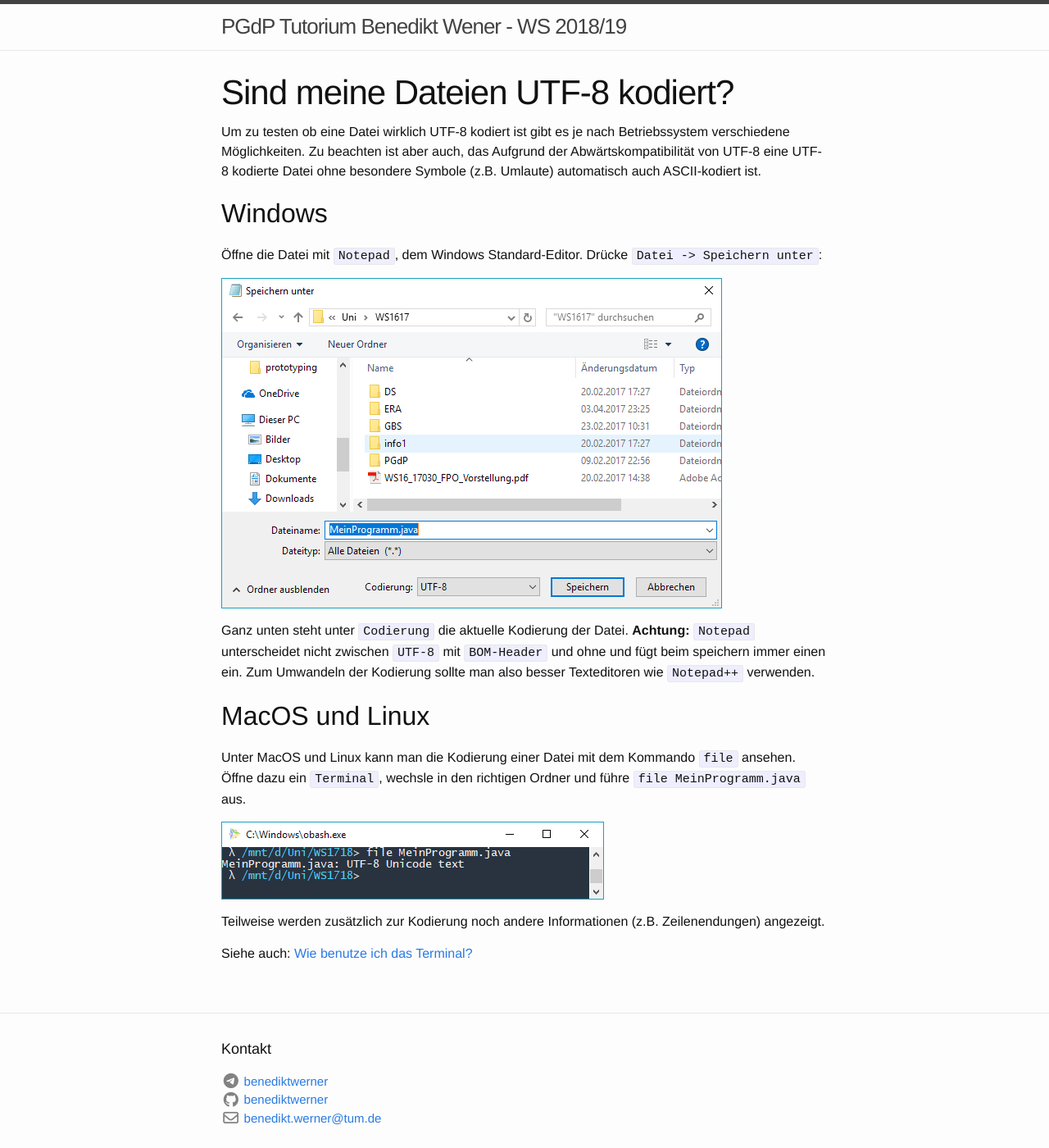
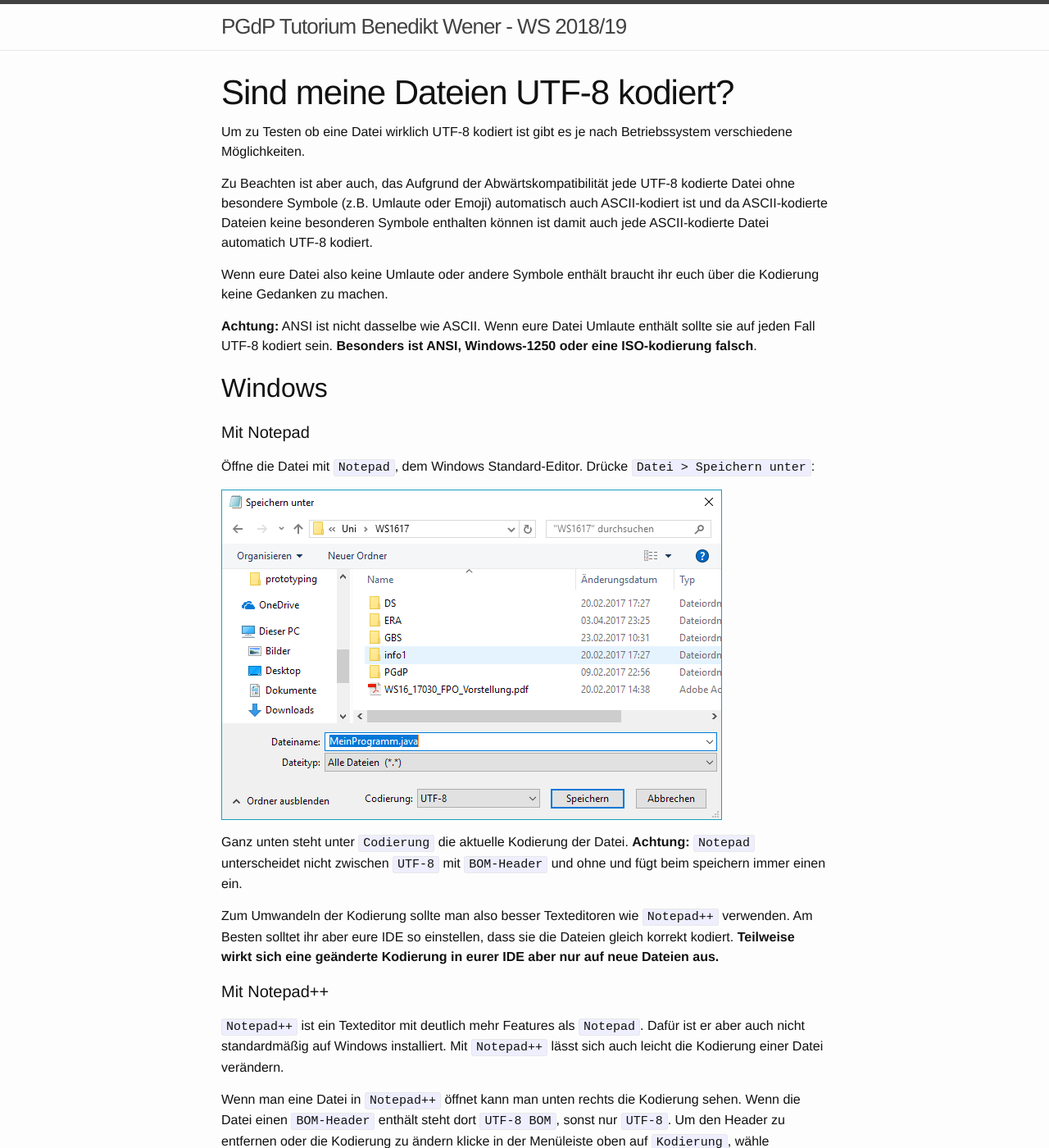
Before and after one commit to benediktwerner/pgdp18, a Jekyll site: the page built from utf-8.md, in a window 1280 px wide and 1400 px high. Shown: the whole window at 82% size. Built offline with Jekyll 4.4.1, drawn with Linux system fonts in a browser that asks for light colours; nearby versions of some CDN libraries; some of the changed text lies outside the part shown.

Commit message:
Update utf-8 notes

```diff
--- a/utf-8.md
+++ b/utf-8.md
@@ -3,19 +3,40 @@ layout: page
 title: Sind meine Dateien UTF-8 kodiert?
 link_title: UTF-8?
 ---
-Um zu testen ob eine Datei wirklich UTF-8 kodiert ist gibt es je nach Betriebssystem verschiedene Möglichkeiten.
-Zu beachten ist aber auch, das Aufgrund der Abwärtskompatibilität von UTF-8 eine UTF-8 kodierte Datei ohne
-besondere Symbole (z.B. Umlaute) automatisch auch ASCII-kodiert ist.
+Um zu Testen ob eine Datei wirklich UTF-8 kodiert ist gibt es je nach Betriebssystem verschiedene Möglichkeiten.
+
+Zu Beachten ist aber auch, das Aufgrund der Abwärtskompatibilität jede UTF-8 kodierte Datei ohne
+besondere Symbole (z.B. Umlaute oder Emoji) automatisch auch ASCII-kodiert ist und da ASCII-kodierte
+Dateien keine besonderen Symbole enthalten können ist damit auch jede ASCII-kodierte Datei automatich UTF-8 kodiert.
+
+Wenn eure Datei also keine Umlaute oder andere Symbole enthält braucht ihr euch über die Kodierung keine Gedanken zu machen.
+
+**Achtung:** ANSI ist nicht dasselbe wie ASCII. Wenn eure Datei Umlaute enthält sollte sie auf jeden Fall UTF-8 kodiert sein.
+**Besonders ist ANSI, Windows-1250 oder eine ISO-kodierung falsch**.
 
 ## Windows
-Öffne die Datei mit `Notepad`, dem Windows Standard-Editor. Drücke `Datei -> Speichern unter`:
+#### Mit Notepad
+Öffne die Datei mit `Notepad`, dem Windows Standard-Editor. Drücke `Datei > Speichern unter`:
 
 ![Screenshot Notepad->Speichern unter]({{ "/assets/img/editor-save-as.png" | absolute_url }})
 
 Ganz unten steht unter `Codierung` die aktuelle Kodierung der Datei.
 **Achtung:** `Notepad` unterscheidet nicht zwischen `UTF-8` mit `BOM-Header` und ohne
 und fügt beim speichern immer einen ein.
+
 Zum Umwandeln der Kodierung sollte man also besser Texteditoren wie `Notepad++` verwenden.
+Am Besten solltet ihr aber eure IDE so einstellen, dass sie die Dateien gleich korrekt kodiert.
+**Teilweise wirkt sich eine geänderte Kodierung in eurer IDE aber nur auf neue Dateien aus.**
+
+#### Mit Notepad++
+`Notepad++` ist ein Texteditor mit deutlich mehr Features als `Notepad`.
+Dafür ist er aber auch nicht standardmäßig auf Windows installiert.
+Mit `Notepad++` lässt sich auch leicht die Kodierung einer Datei verändern.
+
+Wenn man eine Datei in `Notepad++` öffnet kann man unten rechts die Kodierung sehen.
+Wenn die Datei einen `BOM-Header` enthält steht dort `UTF-8 BOM`, sonst nur `UTF-8`.
+Um den Header zu entfernen oder die Kodierung zu ändern klicke in der Menüleiste oben
+auf `Kodierung`, wähle `Konvertiere zu UTF-8` aus und speicher.
 
 ## MacOS und Linux
 Unter MacOS und Linux kann man die Kodierung einer Datei mit dem Kommando `file` ansehen.
@@ -24,6 +45,12 @@ aus.
 
 ![Screenshot Terminal file]({{ "/assets/img/file-utf8.png" | absolute_url }})
 
+Die korrekte Kodierung für das PGdP ist `UTF-8 Unicode text`.
+Wenn die Datei einen `BOM-Header` hat wird `UTF-8 Unicode (with BOM) text`.
+Um den Header zu entfernen könnt ihr z.B. das Kommando `dos2unix` benutzen.
+Am Besten solltet ihr aber eure IDE so einstellen, dass sie die Dateien gleich korrekt kodiert.
+
 Teilweise werden zusätzlich zur Kodierung noch andere Informationen (z.B. Zeilenendungen) angezeigt.
+**Teilweise wirkt sich eine geänderte Kodierung in eurer IDE aber nur auf neue Dateien aus.**
 
 Siehe auch: [Wie benutze ich das Terminal?](terminal-how-to)
```
